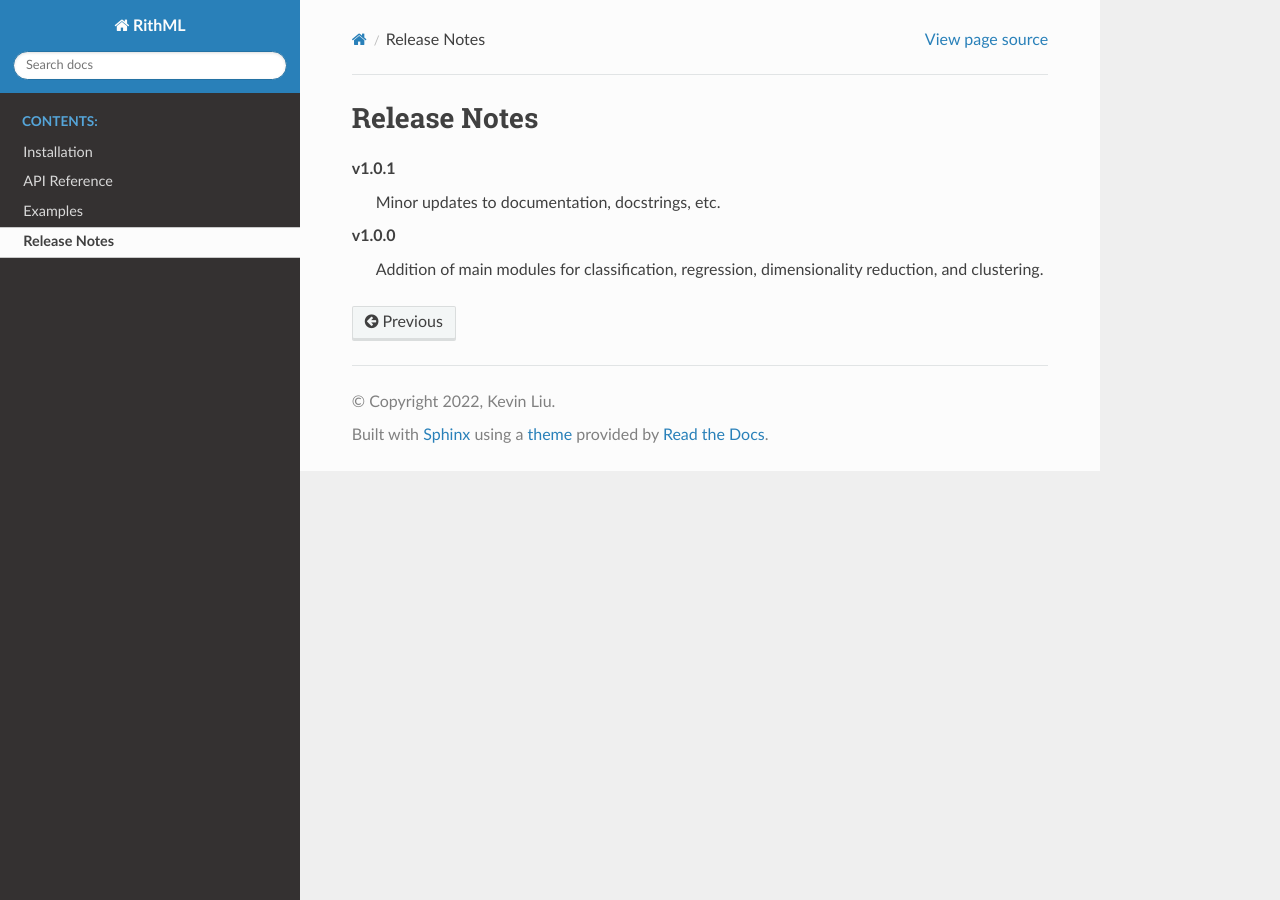
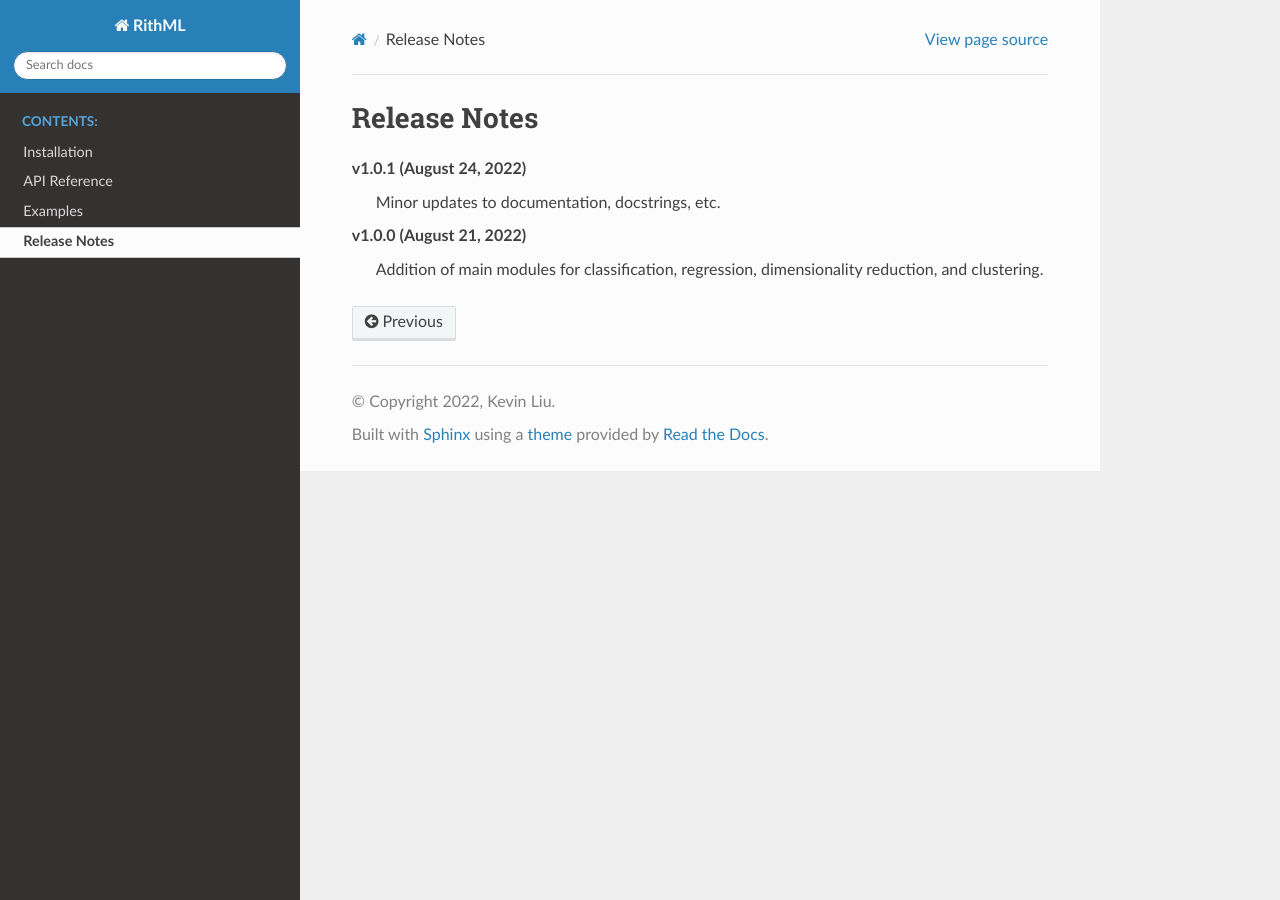
Before and after one commit to liuxk83/rithml, a Sphinx documentation site: the page built from docs/release.rst, in a window 1280 px wide. Built offline with Sphinx 7.4.7 and the Read the Docs theme 2.0.0, drawn with Linux system fonts in a browser that asks for light colours.

Commit message:
Update release.rst

```diff
--- a/docs/release.rst
+++ b/docs/release.rst
@@ -1,8 +1,8 @@
 Release Notes
 =============
 
-**v1.0.1**
+**v1.0.1 (August 24, 2022)**
     Minor updates to documentation, docstrings, etc.
 
-**v1.0.0**
+**v1.0.0 (August 21, 2022)**
     Addition of main modules for classification, regression, dimensionality reduction, and clustering.
```
